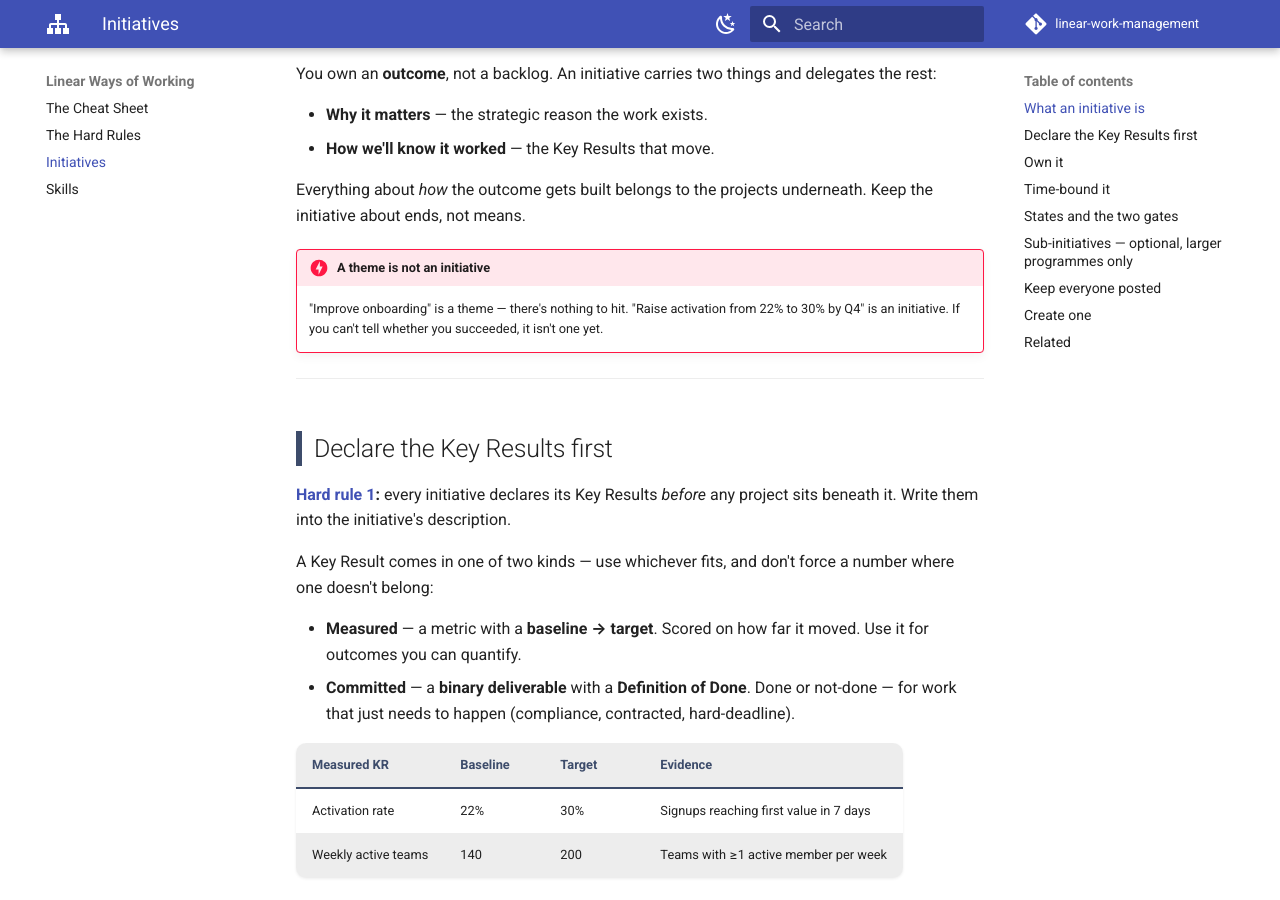
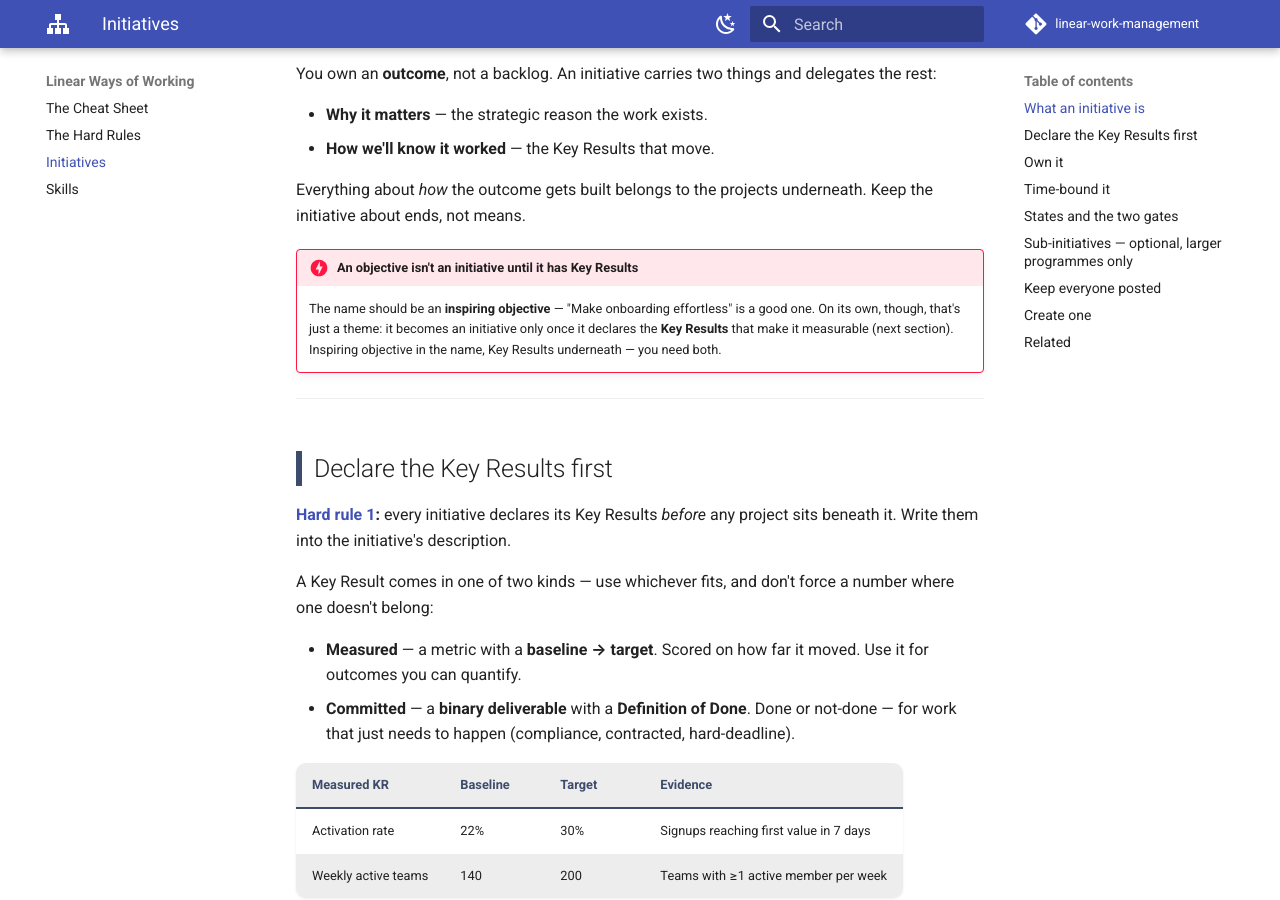
Before and after one commit to hungovercoders/linear-work-management, an MkDocs documentation site: the page built from docs/initiatives.md, in a window 1280 px wide and 900 px high, scrolled down 612 px. Built offline with MkDocs 1.6.1 and Material for MkDocs 9.7.7, drawn with Linux system fonts in a browser that asks for light colours; comment, search, counter and statistics services are not loaded.

Commit message:
docs(initiatives): objective (name) is inspiring; KRs make it measurable
The "theme not an initiative" callout had it backwards: an inspiring qualitative
objective is the right name (per the OKR method) — what makes it an initiative
is declaring Key Results. Fix the callout, the skill's step 1, and the template
name guidance to match.

Co-Authored-By: Claude Opus 4.8 (1M context) <noreply@anthropic.com>

```diff
--- a/docs/initiatives.md
+++ b/docs/initiatives.md
@@ -25,9 +25,11 @@ rest:
 Everything about *how* the outcome gets built belongs to the projects underneath. Keep the
 initiative about ends, not means.
 
-!!! danger "A theme is not an initiative"
-    "Improve onboarding" is a theme — there's nothing to hit. "Raise activation from 22% to
-    30% by Q4" is an initiative. If you can't tell whether you succeeded, it isn't one yet.
+!!! danger "An objective isn't an initiative until it has Key Results"
+    The name should be an **inspiring objective** — "Make onboarding effortless" is a good
+    one. On its own, though, that's just a theme: it becomes an initiative only once it
+    declares the **Key Results** that make it measurable (next section). Inspiring objective
+    in the name, Key Results underneath — you need both.
 
 ---
 
```
Also changed, not shown: skills/linear-initiative/SKILL.md (+3 -2 lines), skills/linear-initiative/template.md (+1 -1 lines).
